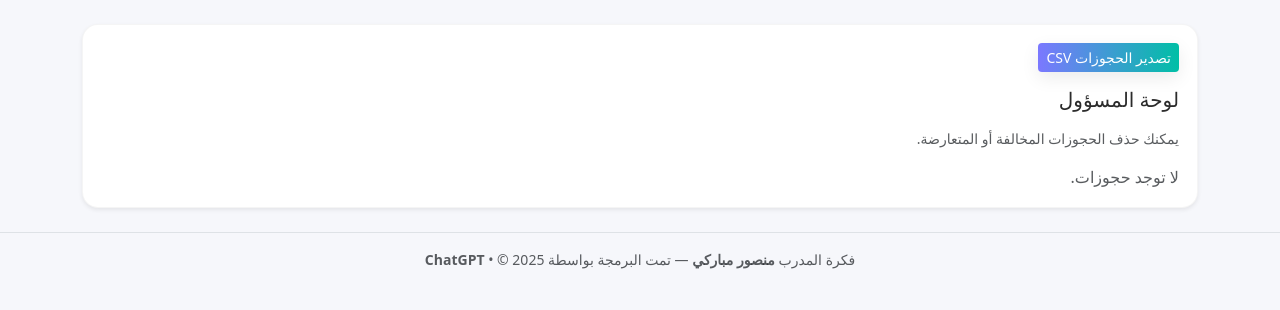
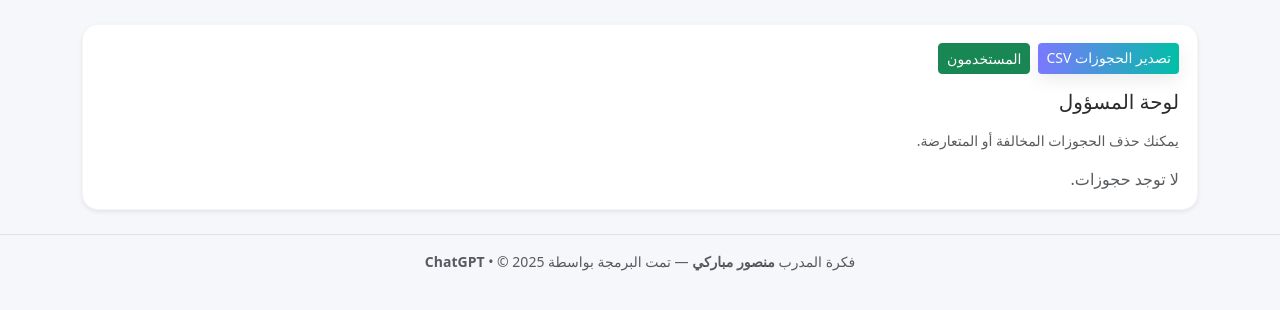
Before and after one commit to SinCity2025/zoom-booking, a Flask app: page /admin in a window 1280 px wide. Shown: the part 56-366 px from the top of the page. Run offline with Flask 3, Linux system fonts and the light colour scheme; the visitor is signed in with stand-in values (Sample User, id 1); data comes from the database, SQL or seed files in the repository; data that the repository does not hold is empty; some libraries are stand-ins or nearby versions.

Commit message:
Update admin.html

```diff
--- a/templates/admin.html
+++ b/templates/admin.html
@@ -4,7 +4,10 @@
   <div class="col-12">
     <div class="card shadow-sm">
       <div class="card-body">
-        <a href="{{ url_for('export_csv') }}" class="btn btn-primary btn-sm mb-3">تصدير الحجوزات CSV</a>
+        <div class="d-flex gap-2 mb-3">
+          <a href="{{ url_for('export_csv') }}" class="btn btn-primary btn-sm">تصدير الحجوزات CSV</a>
+          <a href="{{ url_for('admin_users') }}" class="btn btn-success btn-sm">المستخدمون</a>
+        </div>
         <h5 class="mb-3">لوحة المسؤول</h5>
         <p class="text-muted small">يمكنك حذف الحجوزات المخالفة أو المتعارضة.</p>
         {% if bookings %}
```
